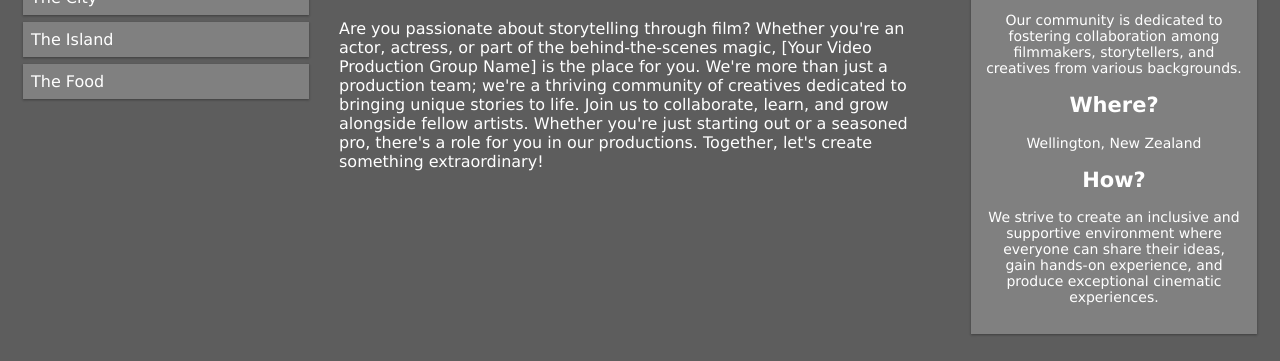
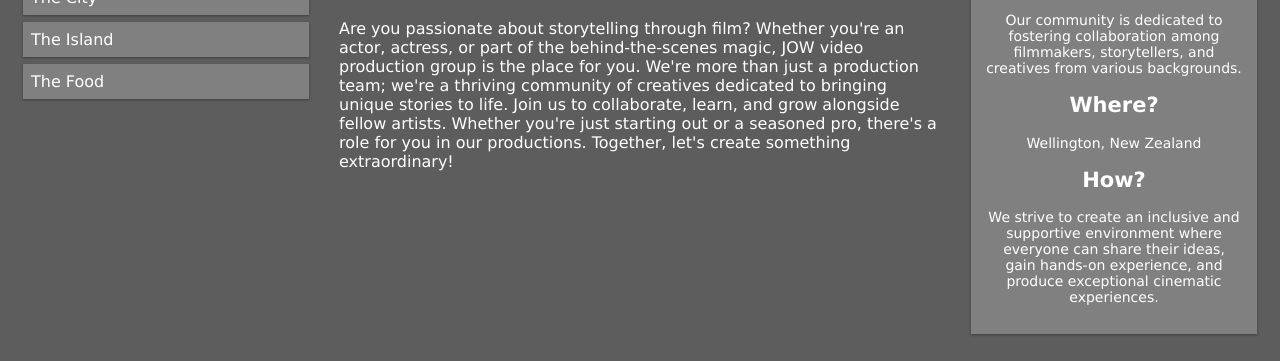
Before and after one commit to JOASHOFWELLINGTON/joashofwellington, a plain HTML site: page index.html in a window 1280 px wide. Shown: the part 196-557 px from the top of the page. Drawn offline with nearby package versions, Linux system fonts and the light colour scheme.

Commit message:
Update index.html

```diff
--- a/index.html
+++ b/index.html
@@ -123,7 +123,7 @@ html {
 
   <div class="col-6 col-s-9">
     <h1>The City</h1>
-    <p>Are you passionate about storytelling through film? Whether you're an actor, actress, or part of the behind-the-scenes magic, [Your Video Production Group Name] is the place for you. We're more than just a production team; we're a thriving community of creatives dedicated to bringing unique stories to life.
+    <p>Are you passionate about storytelling through film? Whether you're an actor, actress, or part of the behind-the-scenes magic, JOW video production group is the place for you. We're more than just a production team; we're a thriving community of creatives dedicated to bringing unique stories to life.
 
 Join us to collaborate, learn, and grow alongside fellow artists. Whether you're just starting out or a seasoned pro, there's a role for you in our productions. Together, let's create something extraordinary!</p>
   </div>
```
